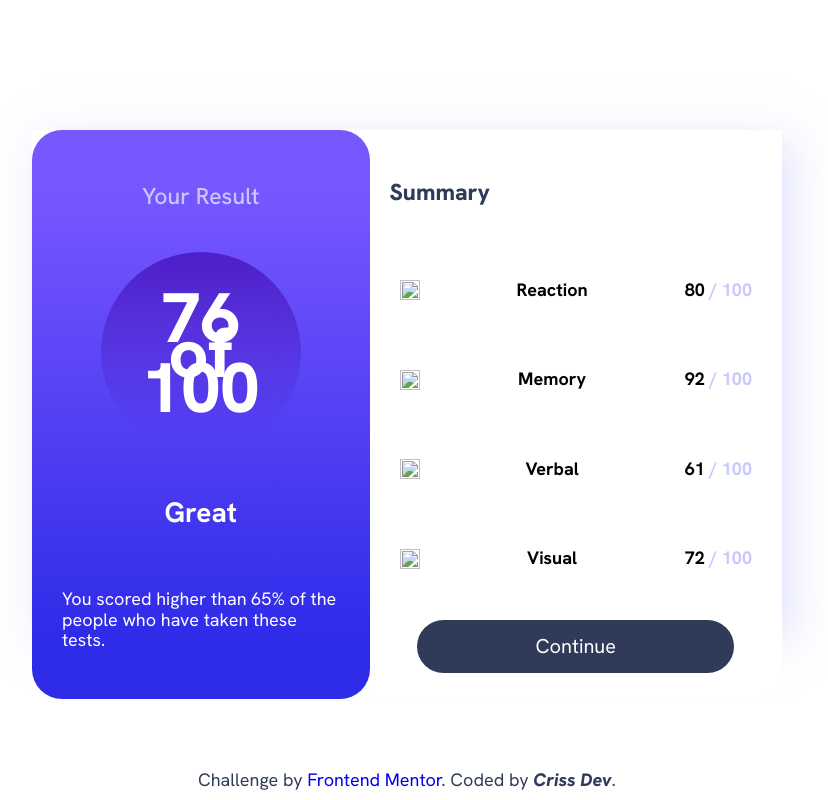
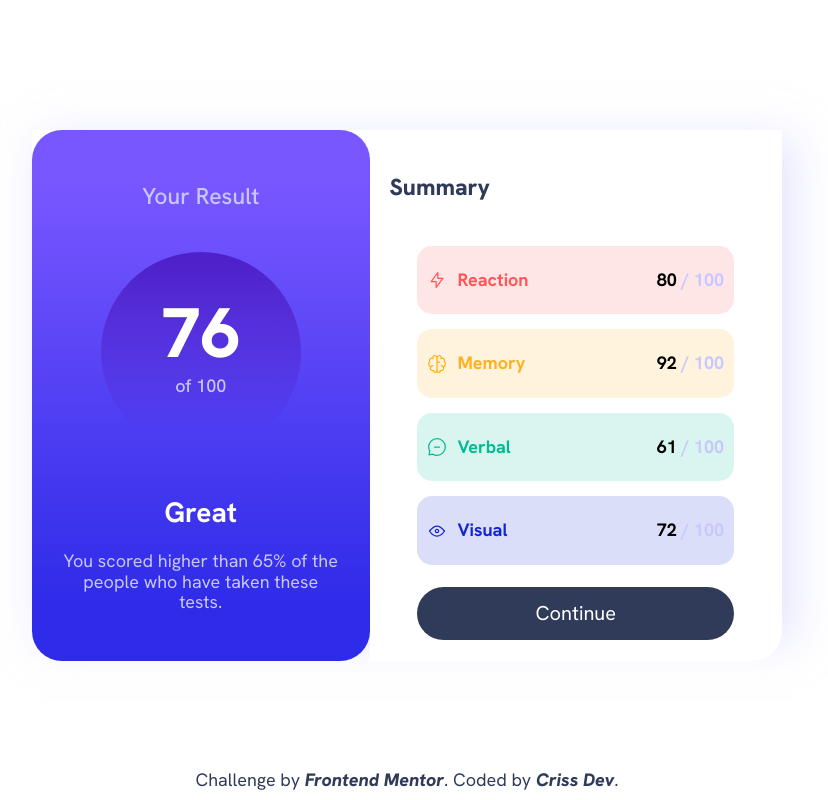
Before and after one commit to Criss16FS/SectionsTemplates, a plain HTML site: page section1/index.html in a window 1280 px wide. Shown: the whole page, without its empty margins (233-1061 px from the left). Drawn offline with Linux system fonts and the light colour scheme.

Commit message:
Add files via upload

```diff
--- a/section1/index.html
+++ b/section1/index.html
@@ -25,42 +25,60 @@
 
         <div class="progress">
           <h1 class="progress__title">76 <br>
-            <span class="pogress__span">of 100</span>
+            <span class="progress__span">of 100</span>
           </h1>
         </div>
 
+        <div class="great">
+          <h2 class="great__title">Great</h2>
+          <p class="great__txt">You scored higher than 65% of the people who have taken these tests.</p>
 
-        <h2 class="great">Great</h2>
-        <p>You scored higher than 65% of the people who have taken these tests.</p>
+        </div>
       </div>
 
 
       <div class="rigth">
+
         <h3 class="summary">Summary</h3>
 
-        <div class="attribute">
-          <img class="icon__attribute" src="" alt="">
-          <p class="name__attribute">Reaction</p>
+        <div class="container__attributes">
+
+          <div class="attribute attribute-reaction">
+            <div class="icon-name">
+              <img class="icon__attribute" src="img/icon-reaction.svg" alt="">
+              <h4 class="name__attribute name__attribute--reaction">Reaction</h4>
+            </div>
+
             <p class="point__attribute">80<span class="point__attribute--span"> / 100</span></p>
           </div> <!-- End attribute-->
 
-        <div class="attribute">
-          <img class="icon__attribute" src="" alt="">
-          <p class="name__attribute">Memory</p>
+          <div class="attribute attribute-memory">
+            <div class="icon-name">
+              <img class="icon__attribute" src="img/icon-memory.svg" alt="">
+              <h4 class="name__attribute name__attribute--memory">Memory</h4>
+            </div>
+
             <p class="point__attribute">92<span class="point__attribute--span"> / 100</span></p>
           </div> <!-- End attribute-->
 
-        <div class="attribute">
-          <img class="icon__attribute" src="" alt="">
-          <p class="name__attribute">Verbal</p>
+          <div class="attribute attribute-verbal">
+            <div class="icon-name">
+              <img class="icon__attribute" src="img/icon-verbal.svg" alt="">
+              <h4 class="name__attribute name__attribute--verbal">Verbal</h4>
+            </div>
+
             <p class="point__attribute">61<span class="point__attribute--span"> / 100</span></p>
           </div> <!-- End attribute-->
 
-        <div class="attribute">
-          <img class="icon__attribute" src="" alt="">
-          <p class="name__attribute">Visual</p>
+          <div class="attribute attribute-visual">
+            <div class="icon-name">
+              <img class="icon__attribute" src="img/icon-visual.svg" alt="">
+              <h4 class="name__attribute name__attribute--visual">Visual</h4>
+            </div>
+
             <p class="point__attribute">72<span class="point__attribute--span"> / 100</span></p>
           </div> <!-- End attribute-->
+        </div> <!-- End Container attributes-->
 
 
         <a class="boton" href="">
@@ -75,7 +93,7 @@
 
 
   <footer class="footer">
-    <p class="footer__txt">Challenge by <a href="https://www.frontendmentor.io?ref=challenge" target="_blank">Frontend
+    <p class="footer__txt">Challenge by <a class="link" href="https://www.frontendmentor.io?ref=challenge" target="_blank">Frontend
         Mentor</a>.
       Coded by <a class="link" href="https://linktr.ee/Crissdev16" target="_blank">Criss Dev</a>.</p>
   </footer>
```
Lines whose indentation alone changed are shown as unchanged.
